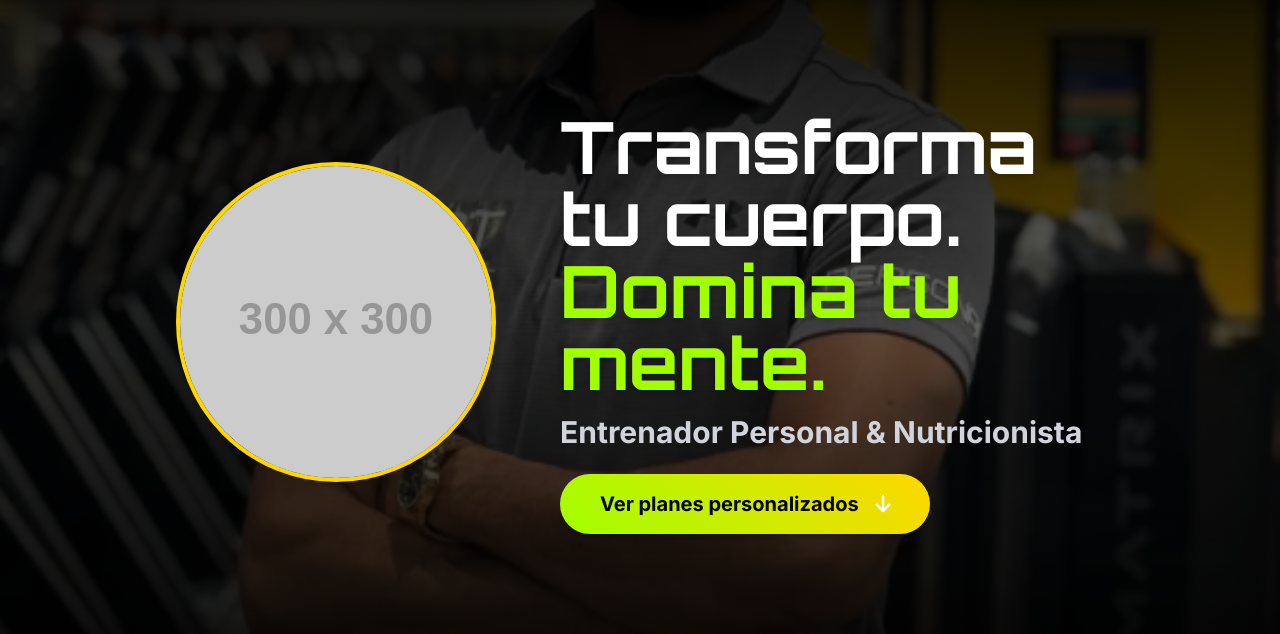
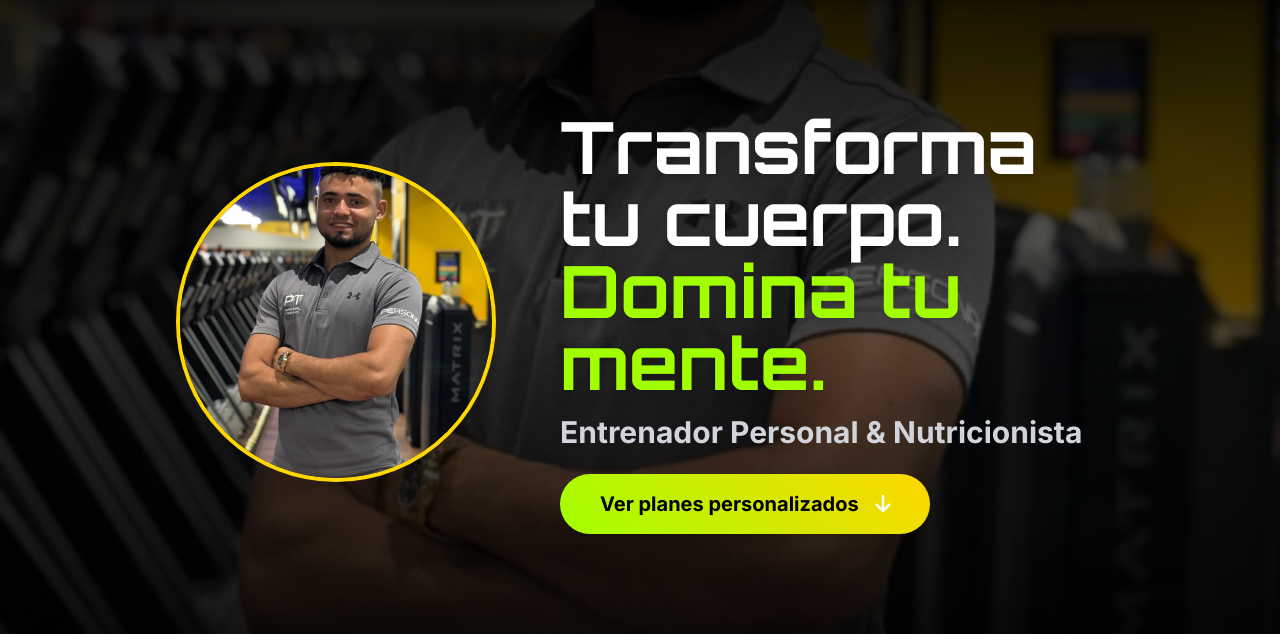
Before and after one commit to Esmo33/Kevin-pagina, a plain HTML site: page index.html in a window 1280 px wide. Shown: the part 78-712 px from the top of the page. Drawn offline with nearby package versions, Linux system fonts and the light colour scheme; placeholder pictures from the web are drawn by us.

Commit message:
Update index.html

```diff
--- a/index.html
+++ b/index.html
@@ -51,7 +51,7 @@
 
         /* Hero section specific gradient and overlay */
         .hero-background {
-            background-image: url('KEVIN MARTINEZ FOTO.png'); /* Placeholder for foto-kevin.png */
+            background-image: url('./KEVIN-MARTINEZ-FOTO.png'); /* Placeholder for foto-kevin.png */
             background-size: cover;
             background-position: center;
             position: relative;
@@ -209,7 +209,7 @@
         <div class="relative z-10 p-6 sm:p-8 md:p-12 max-w-5xl mx-auto flex flex-col md:flex-row items-center md:justify-center gap-8">
             <!-- Foto de Kevin -->
             <div class="flex-shrink-0">
-                <img src="https://placehold.co/300x300/333333/FFFFFF?text=Foto+Kevin" alt="Foto profesional de Kevin Martínez, entrenador personal y nutricionista" class="w-60 h-60 md:w-80 md:h-80 rounded-full border-4 border-golden-yellow shadow-2xl object-cover transform hover:scale-105 transition duration-500 ease-in-out">
+                <img src="./KEVIN-MARTINEZ-FOTO.png" alt="Foto profesional de Kevin Martínez, entrenador personal y nutricionista" class="w-60 h-60 md:w-80 md:h-80 rounded-full border-4 border-golden-yellow shadow-2xl object-cover transform hover:scale-105 transition duration-500 ease-in-out">
             </div>
             <div class="md:text-left md:ml-8 mt-8 md:mt-0">
                 <h1 class="text-4xl sm:text-5xl lg:text-7xl font-orbitron font-bold text-white leading-tight mb-4 drop-shadow-lg">
```
